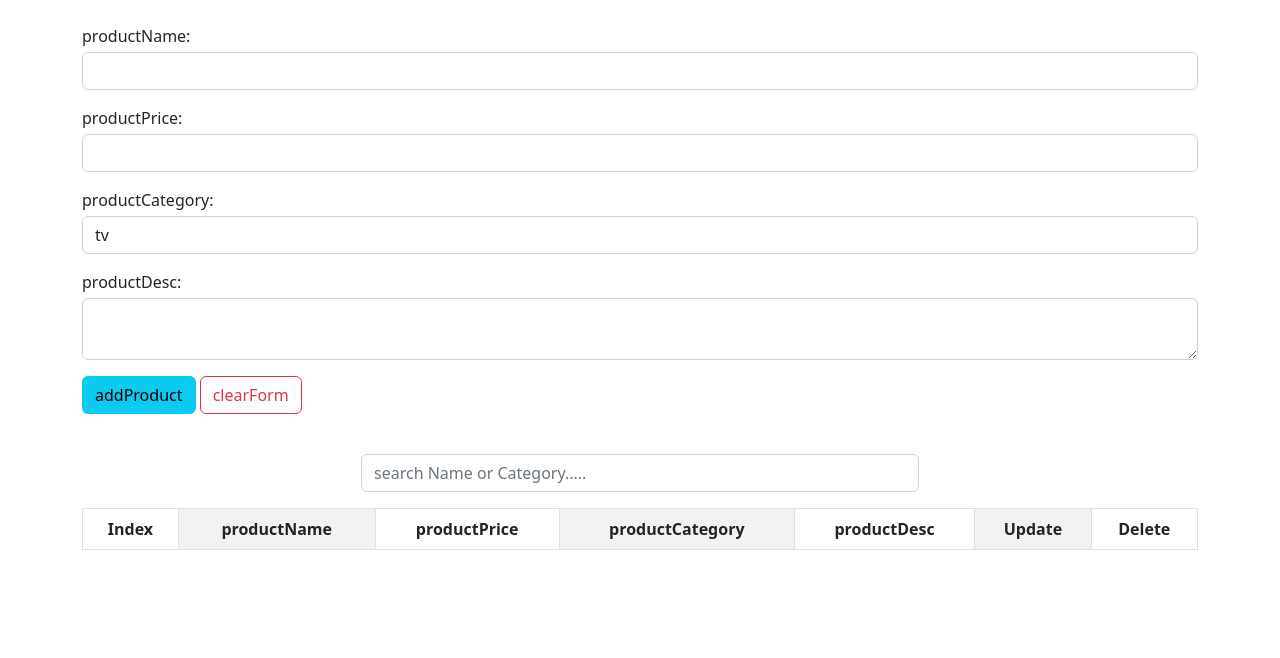
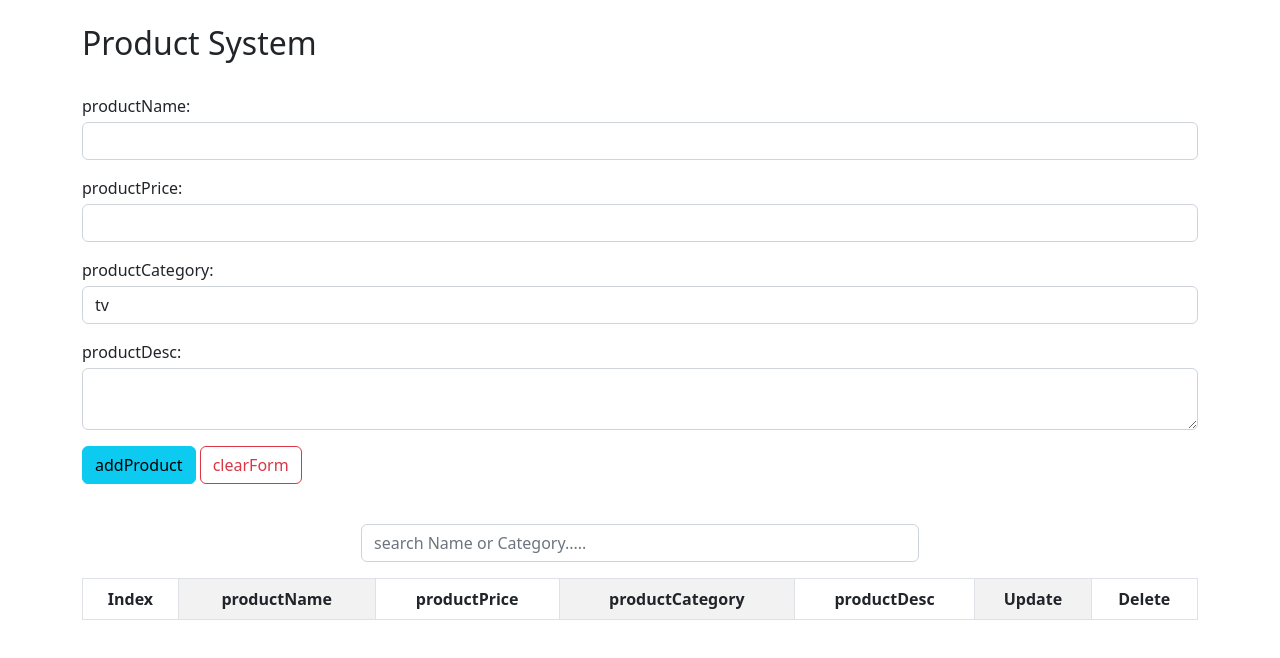
Before and after one commit to mariam-essam14/Crud.github.io, a plain HTML site: page index.html in a window 1280 px wide. Drawn offline with Linux system fonts and the light colour scheme.

Commit message:
Update index.html

```diff
--- a/index.html
+++ b/index.html
@@ -27,6 +27,7 @@
 
 
   <!-- CRUD -->
+  <div class="container mt-4"><h1 class="fs-2">Product System</h1></div>
   <div class="container py-4">
     <label for="productName" class="mb-1">productName:</label>
     <input type="text" class="form-control mb-3" id="productName">
```
